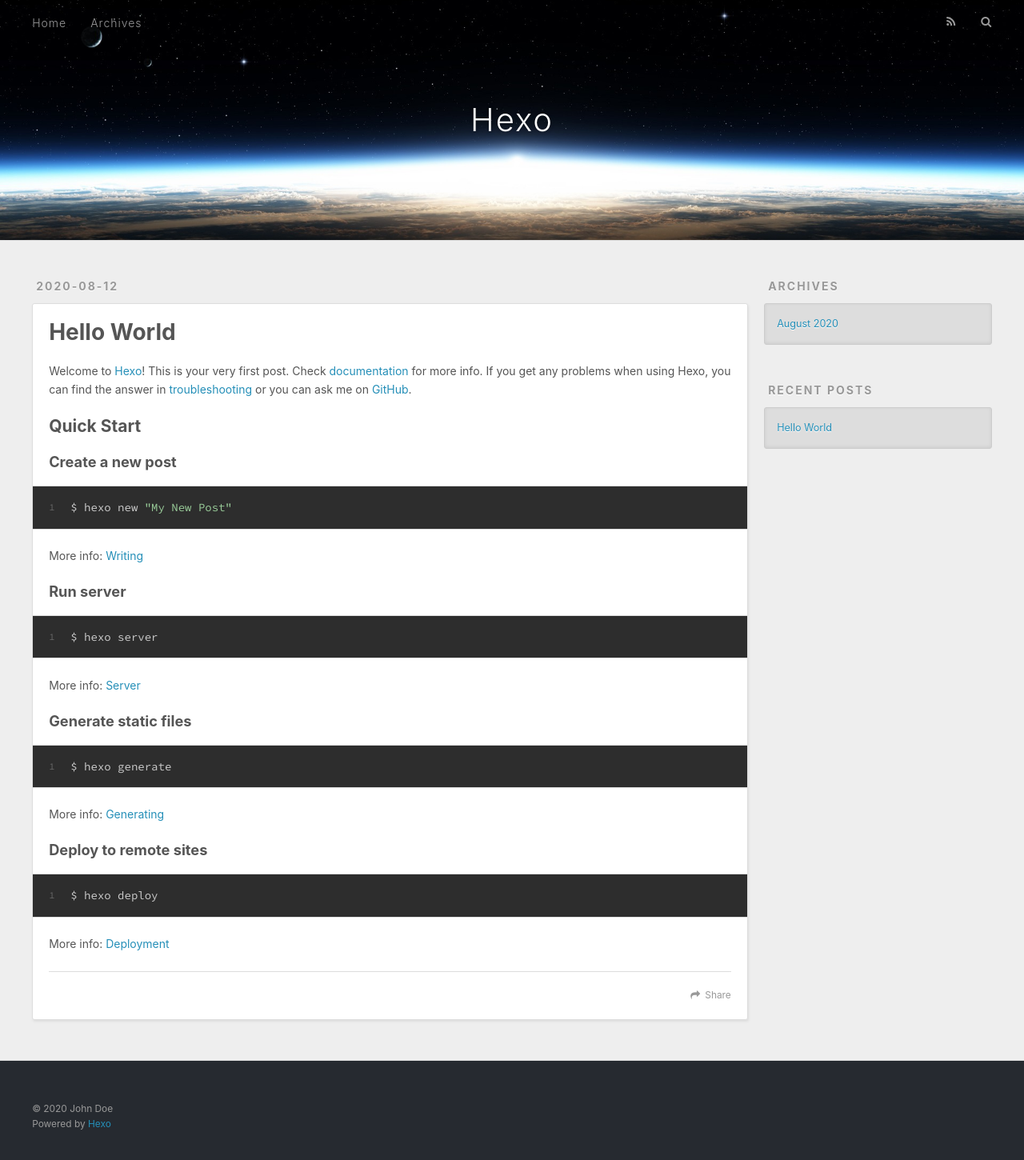
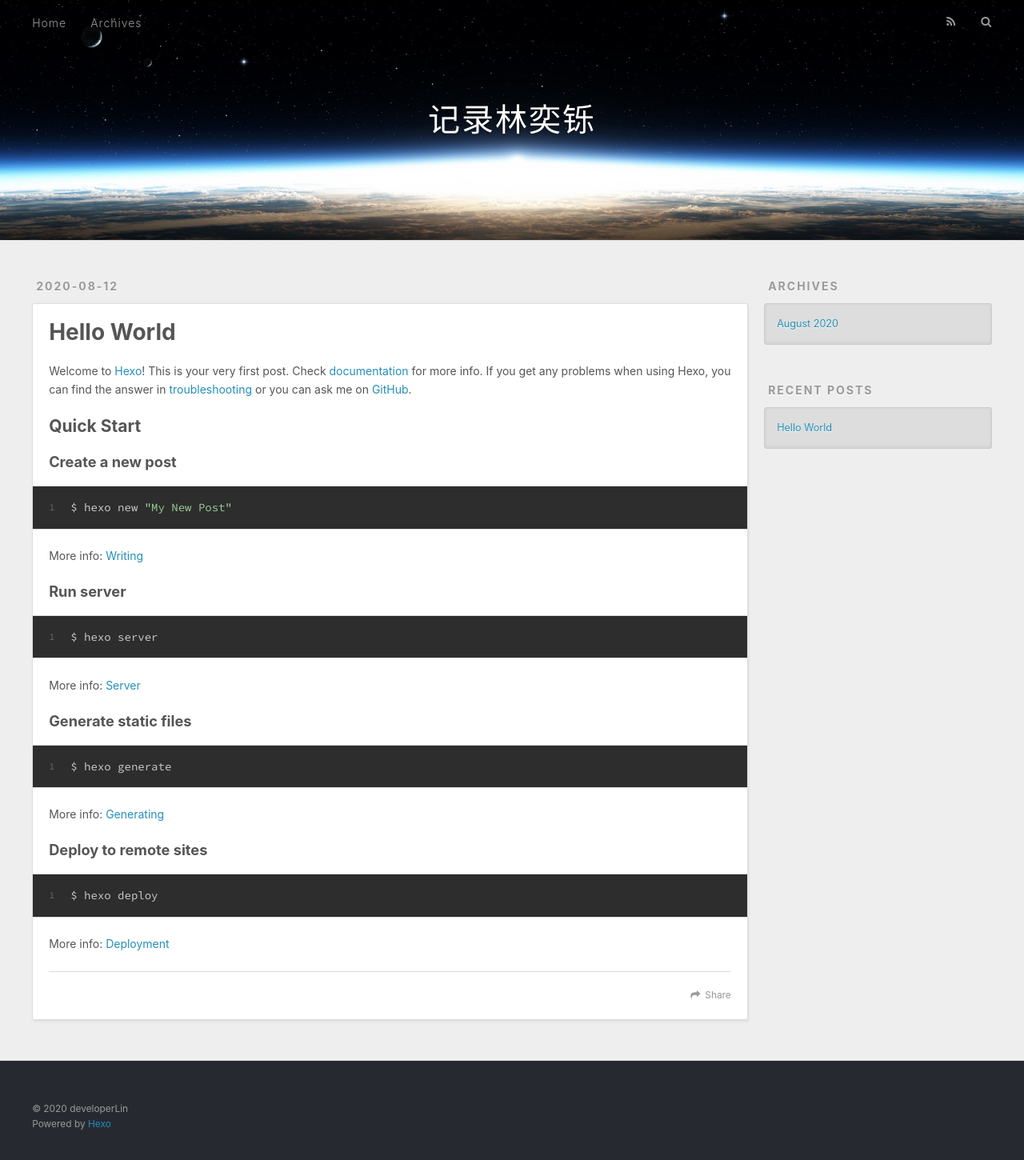
Before and after one commit to LinForStudy/LinForStudy.github.io, a plain HTML site: page index.html in a window 1280 px wide. Shown: the whole page at 80% size. Drawn offline with nearby package versions, Linux system fonts and the light colour scheme.

Commit message:
Site updated: 2020-08-12 15:34:30

```diff
--- a/index.html
+++ b/index.html
@@ -5,17 +5,17 @@
 
 
 
-  <title>Hexo</title>
+  <title>记录林奕铄</title>
   <meta name="viewport" content="width=device-width, initial-scale=1, maximum-scale=1">
   <meta property="og:type" content="website">
-<meta property="og:title" content="Hexo">
+<meta property="og:title" content="记录林奕铄">
 <meta property="og:url" content="http://yoursite.com/index.html">
-<meta property="og:site_name" content="Hexo">
+<meta property="og:site_name" content="记录林奕铄">
 <meta property="og:locale" content="en_US">
-<meta property="article:author" content="John Doe">
+<meta property="article:author" content="developerLin">
 <meta name="twitter:card" content="summary">
 
-    <link rel="alternate" href="/atom.xml" title="Hexo" type="application/atom+xml">
+    <link rel="alternate" href="/atom.xml" title="记录林奕铄" type="application/atom+xml">
 
 
     <link rel="icon" href="/favicon.png">
@@ -36,7 +36,7 @@
   <div id="header-outer" class="outer">
     <div id="header-title" class="inner">
       <h1 id="logo-wrap">
-        <a href="/" id="logo">Hexo</a>
+        <a href="/" id="logo">记录林奕铄</a>
       </h1>
 
     </div>
@@ -103,7 +103,7 @@
 
     </div>
     <footer class="article-footer">
-      <a data-url="http://yoursite.com/2020/08/12/hello-world/" data-id="ckdr21cb10000kcvxb2sxhul9" class="article-share-link">Share</a>
+      <a data-url="http://yoursite.com/2020/08/12/hello-world/" data-id="ckdr25tia000038vxh9jm8138" class="article-share-link">Share</a>
 
 
     </footer>
@@ -159,7 +159,7 @@
 
   <div class="outer">
     <div id="footer-info" class="inner">
-      &copy; 2020 John Doe<br>
+      &copy; 2020 developerLin<br>
       Powered by <a href="http://hexo.io/" target="_blank">Hexo</a>
     </div>
   </div>
```
Also changed, not shown: 2020/08/12/hello-world/index.html (+7 -7 lines), archives/2020/08/index.html (+7 -7 lines), archives/2020/index.html (+7 -7 lines), archives/index.html (+7 -7 lines).
